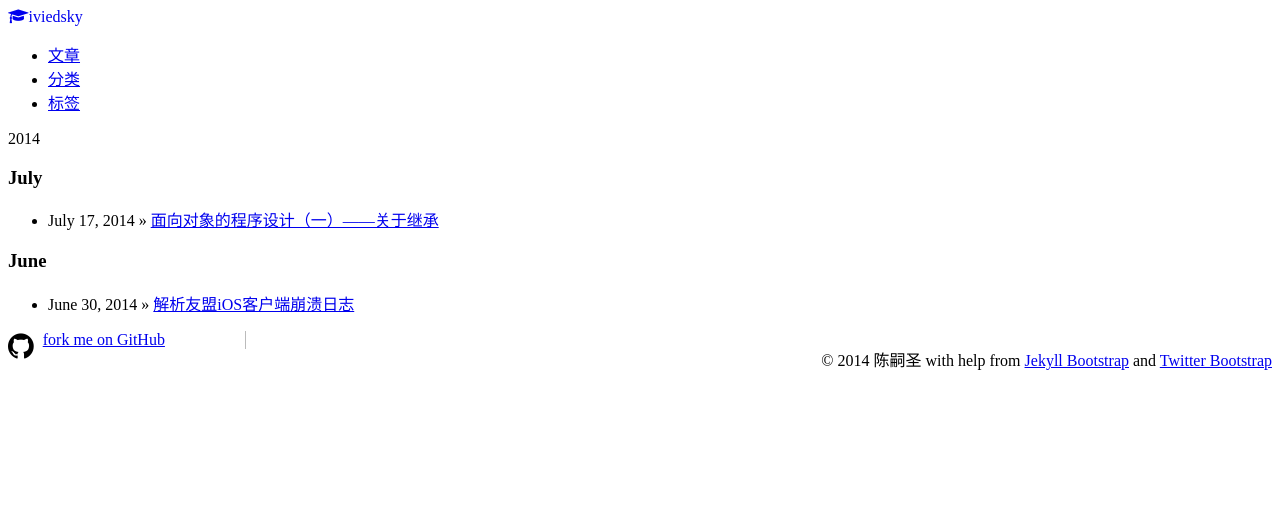
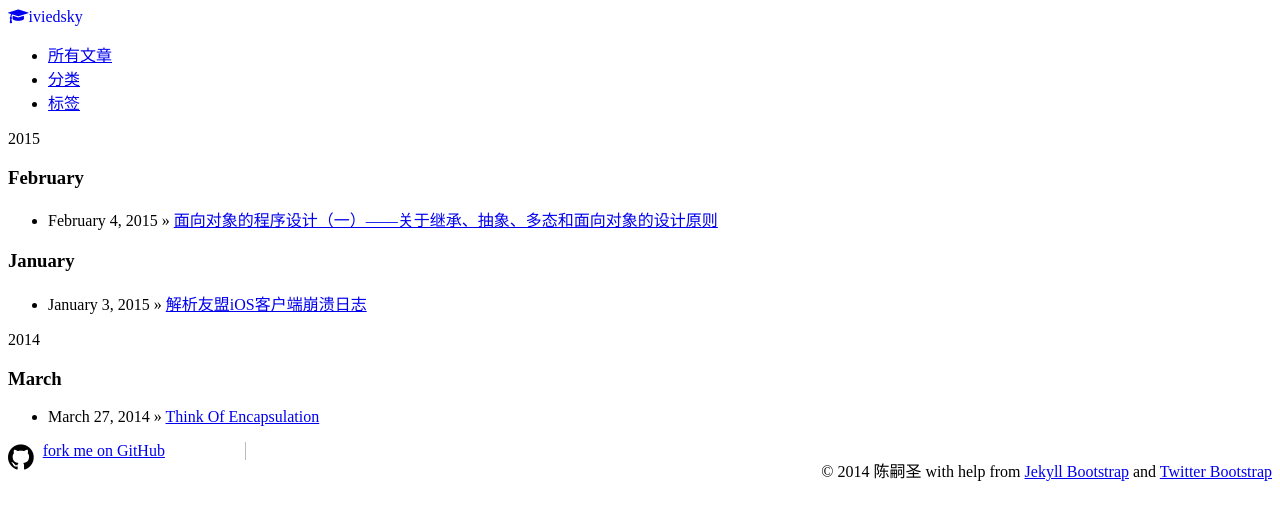
Before and after one commit to iviedsky/iviedsky.github.io, a Jekyll site: the page built from archive.html, in a window 1280 px wide. Shown: the top 520 px of the page. Built offline with Jekyll 4.4.1, drawn with Linux system fonts in a browser that asks for light colours; nearby versions of some CDN libraries; Markdown is read by kramdown in place of the engine named in the settings; comment, search, counter and statistics services are not loaded.

Commit message:
日期整理

```diff
--- a/_posts/2014-07-17-think-of-inherit.md
+++ b/_posts/2015-02-04-think-of-inherit.md
@@ -1,6 +1,6 @@
 ---
 layout: post
-title: 面向对象的程序设计（一）——关于继承
+title: 面向对象的程序设计（一）——关于继承、抽象、多态和面向对象的设计原则
 category : 设计思想
 tagline: "Supporting tagline"
 tags : [设计思想]
@@ -10,7 +10,7 @@ markdown: rdiscount
 ---
 
 ##面向对象的程序设计（一）
-###——关于继承
+###——关于继承、抽象、多态和面向对象的设计原则
 ------
 ###一、面向对象的程序设计：
 
--- a/archive.html
+++ b/archive.html
@@ -1,6 +1,6 @@
 ---
 layout: page
-title : 文章
+title : 所有文章
 header : 所有文章
 group: navigation
 ---
```
Also changed, not shown: _posts/2014-03-27-think-of-encapsulation.md (added), _posts/2015-01-03-umeng_crash_chrome_extension.md (renamed from _posts/2014-06-30-umeng_crash_chrome_extension.md), 10 other files.
